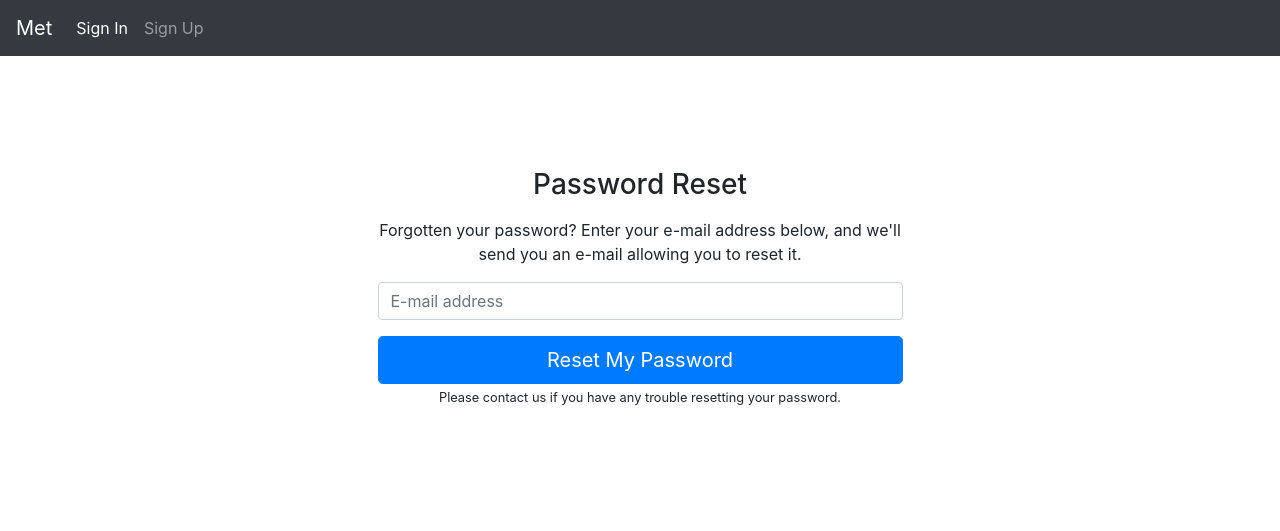
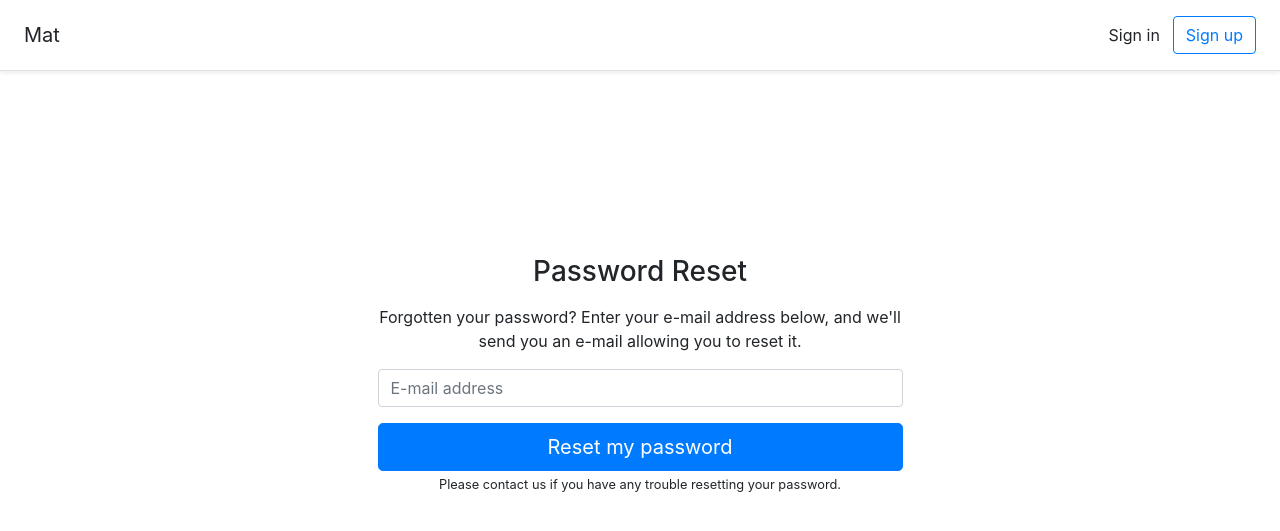
Before and after one commit to oneschilling/mat, a Django app: page /accounts/password/reset/ in a window 1280 px wide. Shown: the top 531 px of the page. Run offline with Django 3.2, Linux system fonts and the light colour scheme; some libraries are stand-ins or nearby versions.

Commit message:
Changed navigation style and restructured template code.

```diff
--- a/prj/templates/allauth/account/login.html
+++ b/prj/templates/allauth/account/login.html
@@ -1,4 +1,4 @@
-{% extends "base.html" %}
+{% extends "clean_base.html" %}
 
 {% load static %}
 {% load i18n %}
--- a/prj/templates/allauth/account/password_reset.html
+++ b/prj/templates/allauth/account/password_reset.html
@@ -23,7 +23,7 @@
             <form method="POST" action="{% url 'account_reset_password' %}" class="password_reset">
                 {% csrf_token %}
                 {{ form|crispy }}
-                <input class="btn btn-lg btn-primary btn-block" type="submit" value="{% trans 'Reset My Password' %}" />
+                <input class="btn btn-lg btn-primary btn-block" type="submit" value="{% trans 'Reset my password' %}" />
             </form>
 
             <small>{% blocktrans %}Please contact us if you have any trouble resetting your password.{% endblocktrans %}</small>
--- a/prj/templates/allauth/account/signup.html
+++ b/prj/templates/allauth/account/signup.html
@@ -1,4 +1,4 @@
-{% extends "base.html" %}
+{% extends "clean_base.html" %}
 
 {% load static %}
 {% load i18n %}
@@ -16,10 +16,11 @@
 
 <form class="form-signup" method="POST" action="{% url 'account_signup' %}">
   {% csrf_token %}
-  <h1 class="h3 mb-3 font-weight-normal">{% trans "Create a New Account" %}</h1>
+  <h1 class="h3 mb-3 mt-5 font-weight-normal">{% trans "Create a New Account" %}</h1>
   {{ form|crispy }}
   <button class="btn btn-lg btn-primary btn-block" type="submit">{% trans "Sign up" %}</button>
   </br>
+
   <p>{% blocktrans %}If you already have an account, then please
 <a href="{{ login_url }}">sign in</a>.{% endblocktrans %}</p>
   <p class="mt-5 mb-3 text-muted">&copy; 2017-2020</p>
--- a/prj/templates/base.html
+++ b/prj/templates/base.html
@@ -21,39 +21,8 @@
   <body {% block extra_body_tag %}{% endblock %}>
     {% block body %}
 
-    {% if messages %}
-    <div>
-      <strong>Messages:</strong>
-      <ul>
-        {% for message in messages %}
-        <li>{{message}}</li>
-        {% endfor %}
-      </ul>
-    </div>
-    {% endif %}
-
-    <nav class="navbar navbar-expand-md navbar-dark bg-dark fixed-top">
-      <a class="navbar-brand" href="#">Met</a>
-      <button class="navbar-toggler" type="button" data-toggle="collapse" data-target="#navbarsExampleDefault" aria-controls="navbarsExampleDefault" aria-expanded="false" aria-label="Toggle navigation">
-        <span class="navbar-toggler-icon"></span>
-      </button>
-
-      <div class="collapse navbar-collapse" id="navbarsExampleDefault">
-        <ul class="navbar-nav mr-auto">
-          {% if user.is_authenticated %}
-            <li class="nav-item"><a class="nav-link" href="{% url 'account_email' %}">Change E-mail</a></li>
-            <li class="nav-item active"><a class="nav-link" href="{% url 'account_logout' %}">Sign Out</a></li>
-          {% else %}
-            <li class="nav-item active"><a class="nav-link" href="{% url 'account_login' %}">Sign In</a></li>
-            <li class="nav-item"><a class="nav-link" href="{% url 'account_signup' %}">Sign Up</a></li>
-          {% endif %}
-        </ul>
-        <!-- <form class="form-inline my-2 my-lg-0">
-          <input class="form-control mr-sm-2" type="text" placeholder="Search" aria-label="Search">
-          <button class="btn btn-secondary my-2 my-sm-0" type="submit">Search</button>
-        </form> -->
-      </div>
-    </nav>
+    {% include "nav.html" %}
+    {% include "messages.html" %}
 
     <main role="main" class="container">
 
--- /dev/null
+++ b/prj/templates/messages.html
@@ -0,0 +1,9 @@
+{% if messages %}
+<div >
+    {% for message in messages %}
+    <div class="alert alert-{% if message.tags %}{{ message.tags }}{% endif %}" role="alert">
+      {{ message }}
+    </div>
+    {% endfor %}
+    <br>
+{% endif %}
--- /dev/null
+++ b/prj/templates/nav.html
@@ -0,0 +1,16 @@
+<div class="d-flex flex-column flex-md-row align-items-center p-3 px-md-4 mb-3 bg-white border-bottom shadow-sm">
+  <h5 class="my-0 mr-md-auto font-weight-normal">Mat</h5>
+  <nav class="my-2 my-md-0 mr-md-3">
+    <!-- <a class="p-2 text-dark" href="#">Features</a>
+    <a class="p-2 text-dark" href="#">Enterprise</a>
+    <a class="p-2 text-dark" href="#">Support</a>
+    <a class="p-2 text-dark" href="#">Pricing</a> -->
+  </nav>
+  {% if user.is_authenticated %}
+    <a class="btn" href="{% url 'account_email' %}">Change E-mail</a>
+    <a class="btn" href="{% url 'account_logout' %}">Sign Out</a>
+  {% else %}
+    <a class="btn" href="{% url 'account_login' %}">Sign in</a>
+    <a class="btn btn-outline-primary" href="{% url 'account_signup' %}">Sign up</a>
+  {% endif %}
+</div>
```
Also changed, not shown: prj/templates/clean_base.html (renamed from prj/templates/login_base.html, +1 -9 lines), prj/templates/clean_messages.html (added, +9 -0 lines). Lines whose indentation alone changed are shown as unchanged.
